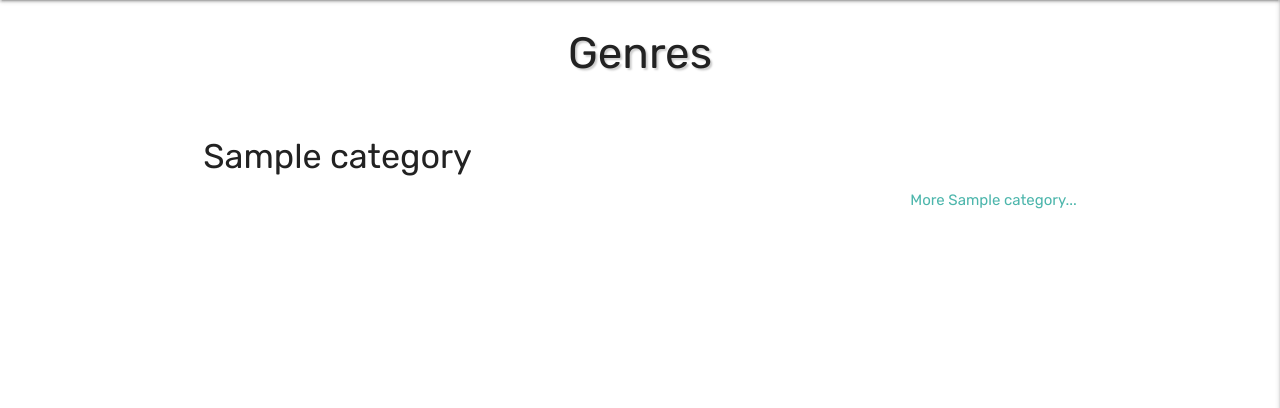
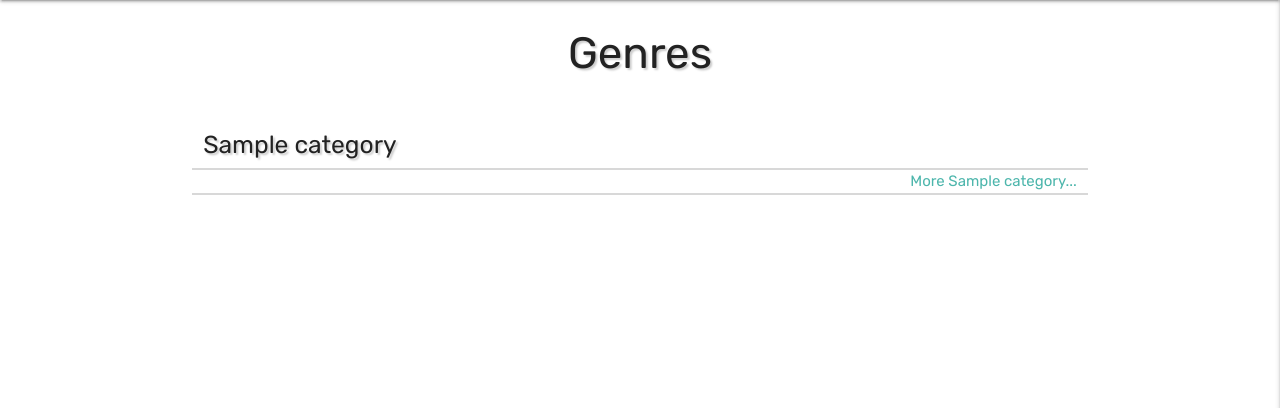
Before and after one commit to Code-Institute-Submissions/Leoney-book_AprResub, a Flask app: page /get_book_profile in a window 1280 px wide. Shown: the part 64-472 px from the top of the page. Run offline with Flask 2, Linux system fonts and the light colour scheme; a database or web service that is not in the repository returns one stand-in record (values such as "Sample title"); some libraries are stand-ins or nearby versions.

Commit message:
Add genre sections style

```diff
--- a/static/css/style.css
+++ b/static/css/style.css
@@ -114,7 +114,7 @@ input#rate-5:checked ~ label {
     display:none;
 }
 
-.genre-book:nth-child(-n+6){
+.genre-book:nth-child(-n+7){
     display:block;
 }
 
@@ -124,6 +124,10 @@ input#rate-5:checked ~ label {
 
 .genre-link a{
     color: #4db6ac !important;
+}
+
+.genre-name, .genre-link {
+    border-bottom: 2px solid #D8D8D8;
 }
 
 /*===== BOOK PROFILE =====*/
--- a/templates/genres.html
+++ b/templates/genres.html
@@ -9,11 +9,11 @@
     </div>
     {% for category in categories %}
         <div class="genre-row row">
-            <div class="col s12"><h4>{{ category.category_name }}</h4></div>
+            <div class="genre-name col s12"><h5 class="text-shadow">{{ category.category_name }}</h5></div>
             {% for book in books %}
                 {% if category.category_name == book.category_name %}
                     <div class="genre-book col s2">
-                        <a href="{{ url_for('get_book_profile', book_id=book._id) }}"> <img src="{{ book.book_cover_link }}"> </a>
+                        <a href="{{ url_for('get_book_profile', book_id=book._id) }}"> <img class="card-image" src="{{ book.book_cover_link }}"> </a>
                     </div>
                 {%  endif %}
             {% endfor %}
```
